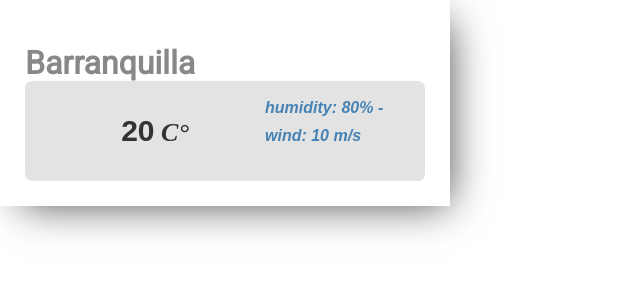
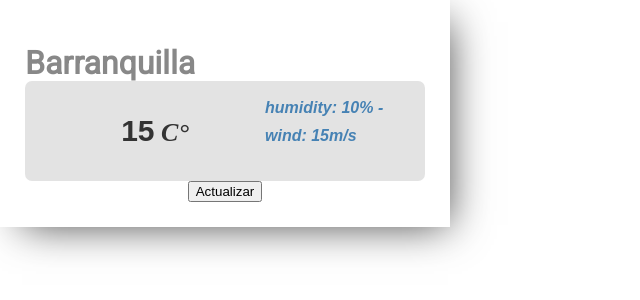
Before and after one commit to darrubla/React_JS_Course, a React (Create React App) app in the folder weather-app/: page / in a window 1280 px wide. Shown: the top 300 px of the page, without its empty margins (0-640 px from the left). Built offline with nearby package versions, Linux system fonts and the light colour scheme.

Commit message:
weather data online

```diff
--- a/weather-app/src/components/WeatherLocation/WeatherData/index.js
+++ b/weather-app/src/components/WeatherLocation/WeatherData/index.js
@@ -1,16 +1,25 @@
 import React from 'react';
+import PropTypes from 'prop-types';
 import WeatherExtraInfo from './WeatherExtraInfo';
 import WeatherTemperature from './WeatherTemperature';
 import './styles.css';
 
-const WeatherData = () => (
+const WeatherData = ({ data: { temperature, humidity, wind }}) => (
+    // const { temperature, humidity, wind} = data;
     <div className="weather-data-cont">
     <WeatherTemperature
-        temperature={20}
-        weatherstate={""}
+        temperature={temperature}
     />
-    <WeatherExtraInfo humidity={80} wind={"10 m/s"}/>
+    <WeatherExtraInfo humidity={humidity} wind={wind}/>
     </div>
 );
 
+WeatherData.propTypes = {
+    data: PropTypes.shape ({
+        temperature: PropTypes.number.isRequired,
+        humidity:   PropTypes.number.isRequired,
+        wind: PropTypes.string.isRequired
+    })
+};
+
 export default WeatherData;
--- a/weather-app/src/components/WeatherLocation/index.js
+++ b/weather-app/src/components/WeatherLocation/index.js
@@ -1,19 +1,58 @@
-import React from 'react';
+import React, {Component} from 'react';
 import Location from './Location.js';
 import WeatherData from './WeatherData';
 import './styles.css';
 
+const location = "Barranquilla,co";
+const api_key = "28ab7a2b69f8abfffd19778a0fea66b6";
+const url_base_weather = "http://api.openweathermap.org/data/2.5/weather";
+
+const api_weather = `${url_base_weather}?q=${location}&appid=${api_key}`;
+
+
 const data = {
-    temperature: 5,
+    temperature: 15,
     humidity: 10,
     wind: '15m/s',
 }
+// const WeatherLocation = () => (
+//     <div className="weather-location-cont">
+//         <Location city={"Barranquilla"}></Location>
+//         <WeatherData data={data}></WeatherData>
+//     </div>
+// );
+class WeatherLocation extends Component {
+    constructor(){
+        super();
+        this.state ={
+            city: 'Barranquilla',
+            data: data,
+        };
+    }
 
-const WeatherLocation = () => (
-    <div className="weather-location-cont">
-        <Location city={"Barranquilla"}></Location>
-        <WeatherData data={data}></WeatherData>
-    </div>
-);
+    handleUpdateClick = () => {
+        fetch(api_weather).then( resolve =>{
+            return resolve.json();
+        }).then(data =>{
+            console.log(data);
+            debugger;
+        });
+
+        console.log("Hola, si funciona el botón actualizar");
+        // this.setState({
+        //     data: data2,
+        // });
+    }
+    render() {
+        const {city, data} = this.state;
+        return (
+            <div className="weather-location-cont">
+                <Location city={city}></Location>
+                <WeatherData data={data}></WeatherData>
+                <button onClick={this.handleUpdateClick}>Actualizar</button>
+            </div>
+        );
+    }
+}
 
 export default WeatherLocation;
```
